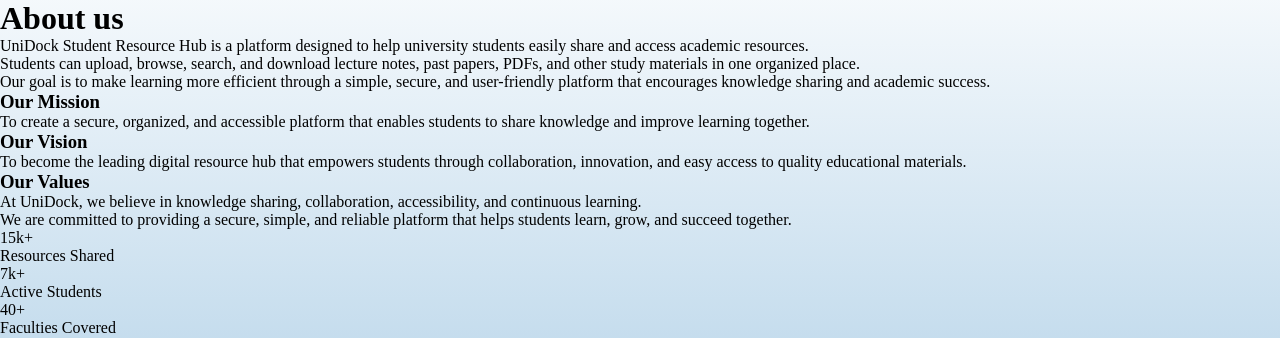
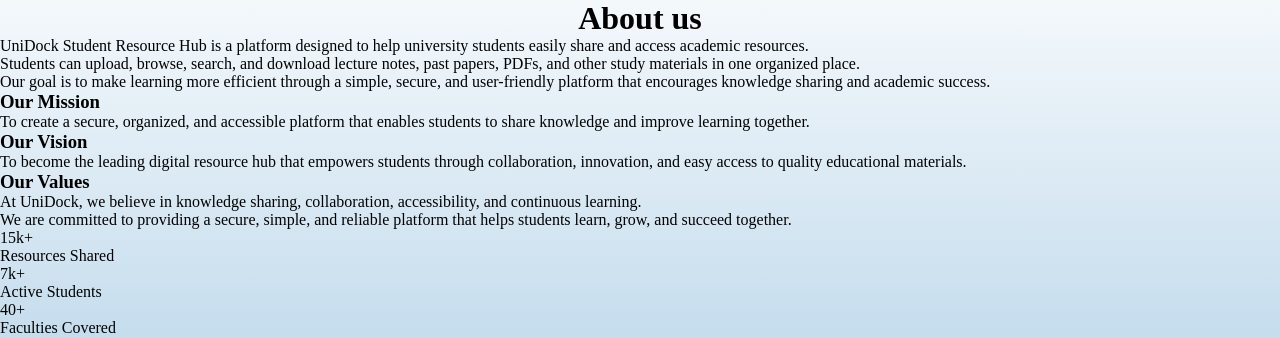
Before and after one commit to Yasindusithum401/Web-Development---Unidock, a PHP site: page /about.html in a window 1280 px wide. Shown: the part 80-418 px from the top of the page. Run offline with PHP 8.4, Linux system fonts and the light colour scheme.

Commit message:
Update about.css

```diff
--- a/about.css
+++ b/about.css
@@ -8,7 +8,9 @@ body{
     min-height:100vh;
     padding-top:80px;
 }
-about2{
-    justify-content: center;
-    justify-items: center;
+.about2{
+  display: flex;
+  justify-content: center;
+  align-items: center;
+
 }
```
